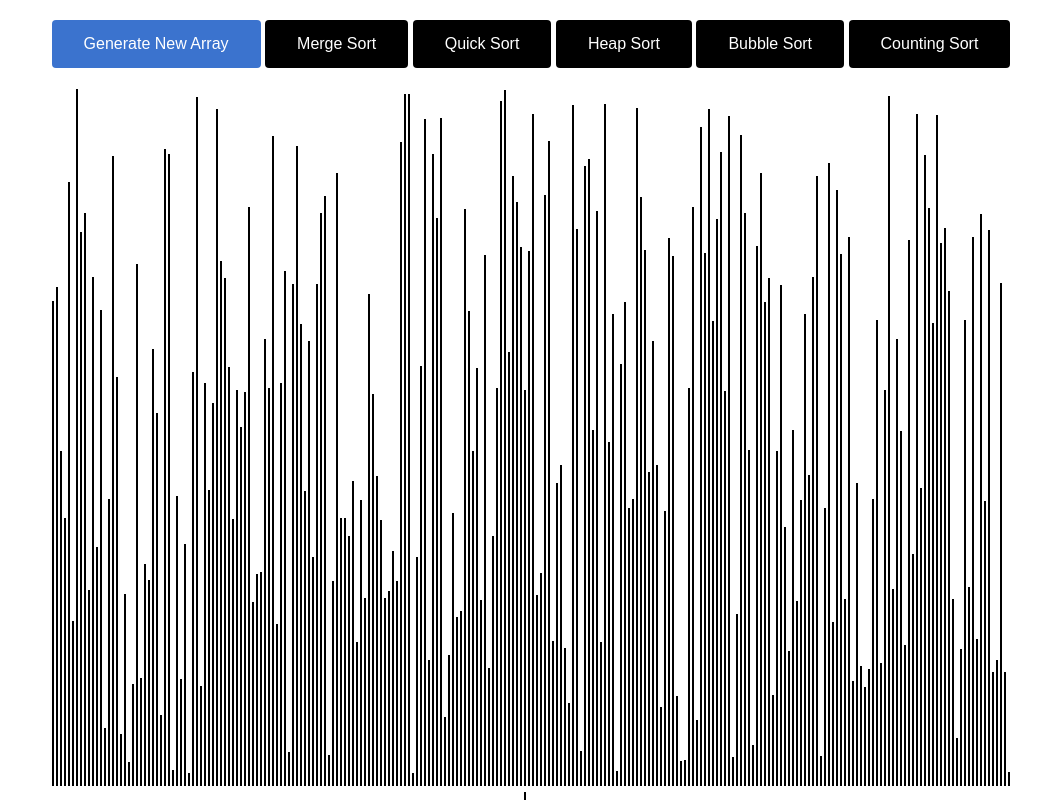
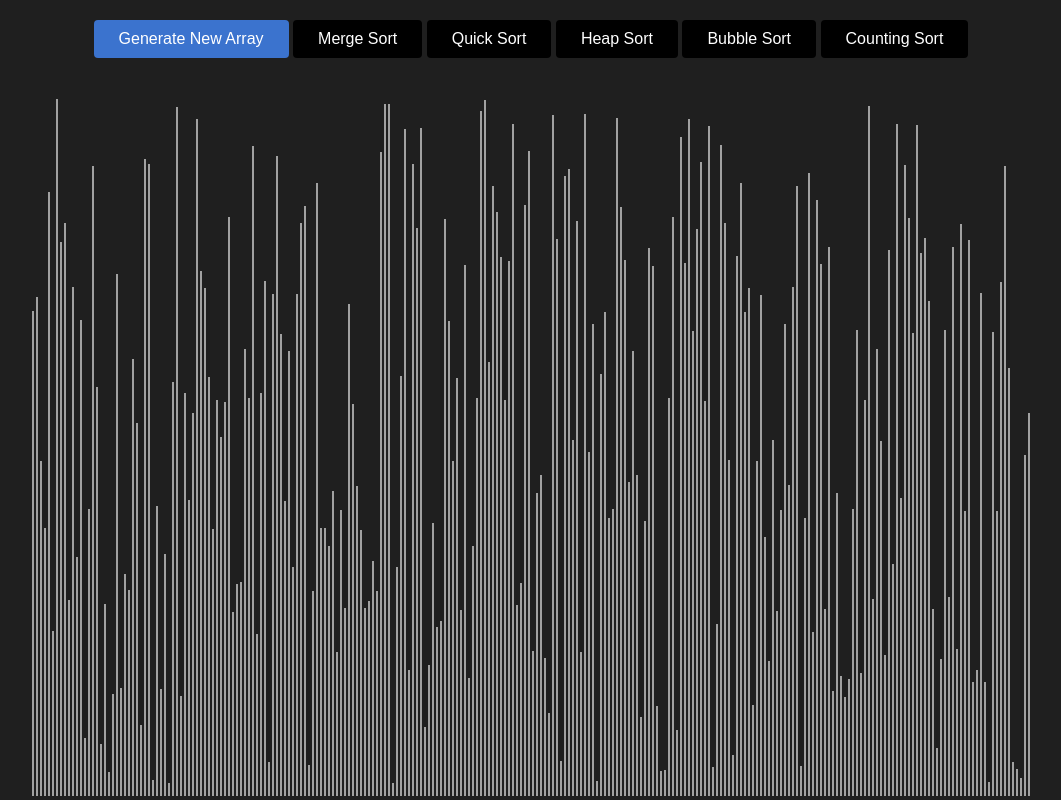
Before and after one commit to sichanyoo/sort-algo-visu, a React (Create React App) app: page / in a window 1280 px wide. Shown: the top 800 px of the page, without its empty margins (109-1170 px from the left). Built offline with nearby package versions, Linux system fonts and the light colour scheme.

Commit message:
merge sort working

```diff
--- a/src/App.css
+++ b/src/App.css
@@ -1,6 +1,9 @@
 .App {
   text-align: center;
-  background-color: rgba(255, 255, 255, 0.931);
+  background-color: rgba(31, 31, 31, 0.931);
+  padding-left: 0px;
+  padding-top: 0px;
+  padding-bottom: 100px;
 }
 
 .App-logo {
--- a/src/algosAndAni/sortAlgos.js
+++ b/src/algosAndAni/sortAlgos.js
@@ -1,12 +1,87 @@
 //merge sort animation
-export function getMergeSortAni(arr) {
-
-}
-//merge sort algorithms
-function mergeSort(props) {
-
+export function mergeSortAni(arr) {
+ //array of pair of indices compared, in order
+ const ani = [];
+ //auxiliary array that acts as original copy to refer to in merging
+ //and getting indices compared
+ const aux = arr.slice();
+ //merge sort arr from 0 to length - 1, and store indices compared in ani
+ mergeSort(arr, 0, arr.length - 1, aux, ani);
+ //return the pairs of indices compared
+ return ani;
 }
 
-function merge(props) {
+function mergeSort(
+ main, start, end, aux, ani,
+) {
+ //if start is greater than or equal to end, end sort
+ //since that means start is past or at mid index, meaning
+ //the pseudo-array (pseudo since we didn't really divide anything)
+ //at hand is of length 1, which is when to stop recursion and start merging
+ if (start === end) return;
+ const mid = Math.floor((start+end)/2);
 
+ //aus and main are flipped here, compared to argument list at function header
+ mergeSort(aux, start, mid, main, ani);
+ mergeSort(aux, mid+1, end, main, ani);
+
+ merge(main, start, mid, end, aux, ani);
 }
+
+function merge (main, start, mid, end, aux, ani,) {
+ //m here is the index value for main array
+ let m = start;
+ //i here will take on index value from 0 to mid
+ let i = start;
+ //j here will take on index value from mid + 1 to end
+ let j = mid + 1;
+
+ //first copy in values from left half of aux and right half of aux
+ //into the main array, based on which element is greater
+ //each time an element is copied, increase m by one (index for main array)
+ while (i < mid + 1 && j < end + 1) {
+  //this is used to toggle comparison colors between bars
+  ani.push([i, j]);
+  ani.push([i, j]);
+
+  if (aux[i] <= aux[j]) {
+   //store the new height at index m, by pushing m, aux[i] to ani
+   ani.push([m, aux[i]]);
+   //copy in value at aux[i] to main[m] and increase i
+   main[m] = aux[i++];
+  } else {
+   //store the new height at index m, by pushing m, aux[j] to ani
+   ani.push([m, aux[j]]);
+   //copy in value at aux[j] to main[m] and increase j
+   main[m] = aux[j++];
+  }
+  //increase index to main array by one, to move onto next spot to
+  //put an element into
+  m++;
+ }
+
+ //now its time to add in any remaining elements into main
+ while (i < mid + 1) {
+  //animation toggle, again
+  ani.push([i, i]);
+  ani.push([i, i]);
+
+  //store the new height at index m, by pushing m, aux[i] to ani
+  ani.push([m, aux[i]]);
+
+  //add in elements
+  main[m++] = aux[i++];
+ }
+
+ while (j < end + 1) {
+  //toggle
+  ani.push([j, j]);
+  ani.push([j, j]);
+
+  //store the new height at index m, by pushing m, aux[i] to ani
+  ani.push([m, aux[j]]);
+
+  //add in elements
+  main[m++] = aux[j++];
+ }
+}
--- a/src/visualizer/sortAlgoVisu.css
+++ b/src/visualizer/sortAlgoVisu.css
@@ -2,19 +2,22 @@
   width: 2px;
   margin: 1px;
   display: inline-block;
-  background-color: black;
+  background-color: rgb(161, 161, 161);
 }
 
 .arr-container {
-  width: 75%;
+  width: 100%;
+  height: 100%;
   margin: auto;
+  background-color: rgba(31, 31, 31, 0.931);
+  border: rgba(31, 31, 31, 0.931);
 }
 
 .button {
   border: none;
   color: white;
   background-color: black;
-  padding: 15px 32px;
+  padding: 10px 25px;
   text-align: center;
   text-decoration: none;
   display: inline-block;
@@ -28,10 +31,15 @@
   border: none;
   color: white;
   background-color: rgb(59, 115, 206);
-  padding: 15px 32px;
+  padding: 10px 25px;
   text-align: center;
   text-decoration: none;
   display: inline-block;
   font-size: 16px;
   border-radius: 4px;
 }
+
+.toolbar {
+  width: 100%;
+  margin: auto;
+}
--- a/src/visualizer/sortAlgoVisu.jsx
+++ b/src/visualizer/sortAlgoVisu.jsx
@@ -1,18 +1,18 @@
 import React from 'react';
 import './SortAlgoVisu.css';
-import {getMergeSortAni} from '../algosAndAni/sortAlgos.js';
+import {mergeSortAni} from '../algosAndAni/sortAlgos.js';
 
 //interval between visual changes in ms
-const SPEED = 1;
+const SPEED = 3;
 
 //number of values to sort in array
 const BARS = 250;
 
 //default color of bars
-const DEFAULT_COLOR = 'black';
+const DEFAULT_COLOR =  'rgb(161, 161, 161)';
 
 //color of bars during comparison
-const COMP_COLOR = 'blue';
+const COMP_COLOR = 'red';
 
 //color of bars at sorted position
 const END_COLOR = 'green';
@@ -45,7 +45,38 @@ export default class SortAlgoVisu extends React.Component {
         sort algo methods
     *///////////////////////////////////////
     mergeSort() {
+        //array of indices compared to recreate sorting in real time animation
+        const ani = mergeSortAni(this.state.arr);
 
+        //loop through all index comparisons in ani
+        for (let i = 0; i < ani.length; i++) {
+            //get the html collection of bars
+            const bars = document.getElementsByClassName('arr-bar');
+            //boolean that tells us that at every 3rd value we change heights
+            //and at 1st and 2nd we toggle colors
+            const toggle = i % 3 != 2;
+
+            //if toggle is 0 or 1, then it is just changing color time
+            if (toggle) {
+                //get the indices of two bars being compared at this instant
+                const [one, two] = ani[i];
+                //if i % 3 is 0, that means color has to go from default to comp since current color is default (at beginning of comparison)
+                //if i % 3 is 1, that means color has to go from comp to default since current color is comp (at end of comparison)
+                const color = i % 3 === 0 ? COMP_COLOR : DEFAULT_COLOR;
+                //toggle bar colors at set speed (constant at top)
+                setTimeout(() => {
+                    bars[one].style.backgroundColor = color;
+                    bars[two].style.backgroundColor = color;
+                }, i * SPEED);
+            } else {
+                //else here would mean that it is time to overwrite bar height
+                setTimeout(() => {
+                    const [idx, newHt] = ani[i];
+                    const barStyle = bars[idx].style;
+                    barStyle.height = newHt + 'px';
+                }, i * SPEED);
+            }
+        }
     }
 
     quickSort() {
@@ -64,7 +95,6 @@ export default class SortAlgoVisu extends React.Component {
 
     }
 
-
     //render method
     render() {
         const {arr} = this.state;
@@ -72,6 +102,7 @@ export default class SortAlgoVisu extends React.Component {
         return (
             <div className = "arr-container">
                 <br></br>
+                <div className = "toolbar">
                     <button onClick={() => this.initArr()} className = "generate-button">Generate New Array</button>
                     &nbsp;
                     <button onClick={() => this.mergeSort()} className = "button">Merge Sort</button>
@@ -83,6 +114,7 @@ export default class SortAlgoVisu extends React.Component {
                     <button onClick={() => this.bubbleSort()} className = "button">Bubble Sort</button>
                     &nbsp;
                     <button onClick={() => this.countingSort()} className = "button">Counting Sort</button>
+                </div>
                 <br></br>
                 <br></br>
                 {arr.map((value, idx) => (
@@ -93,6 +125,8 @@ export default class SortAlgoVisu extends React.Component {
                             height: value,
                     }}></div>
                 ))}
+                <br></br>
+                <br></br>
             </div>
         );
     }
```
Also changed, not shown: 2 other files (tests, documents, lock files or other folders). Lines whose indentation alone changed are shown as unchanged.
